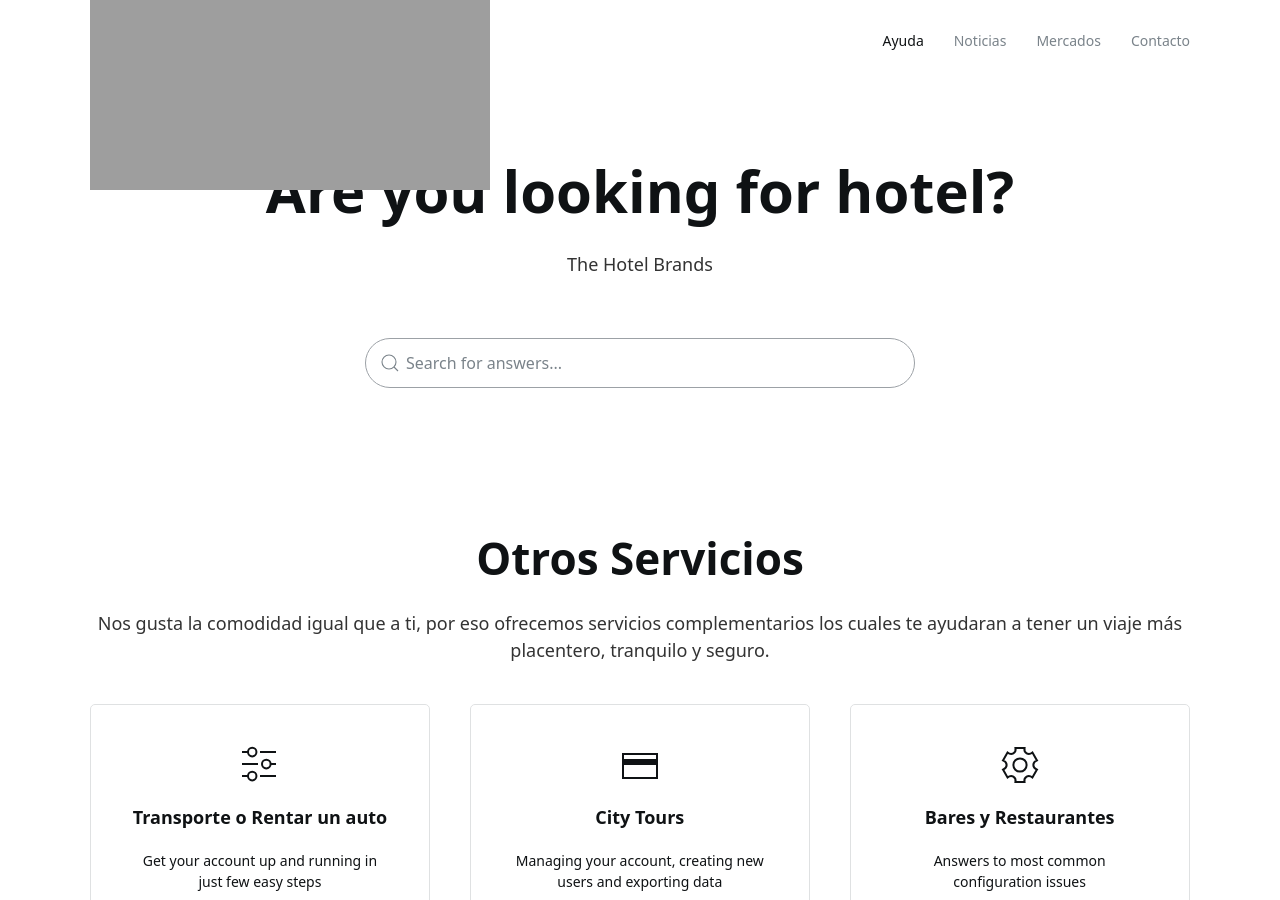
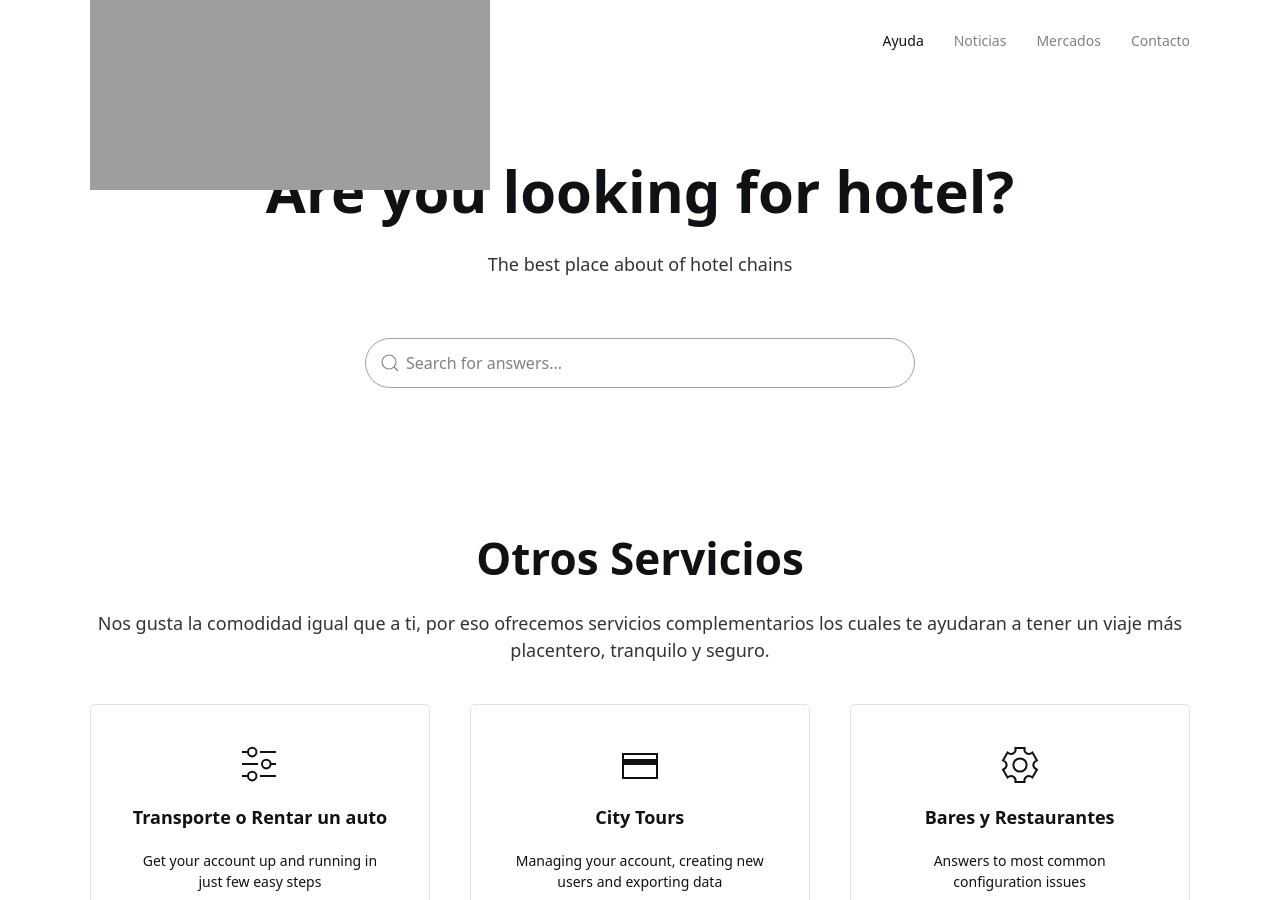
Before and after one commit to jelmii/jelmii.github.io, a Jekyll site: the page built from index.md, in a window 1280 px wide and 900 px high. Built offline with Jekyll 4.4.1, drawn with Linux system fonts in a browser that asks for light colours.

Commit message:
Update index.md

```diff
--- a/index.md
+++ b/index.md
@@ -2,7 +2,7 @@
 layout: home
 hero:
     title: Are you looking for hotel?
-    subtitle: The Hotel Brands
+    subtitle: The best place about of hotel chains
 
     search: true
 categories:
```
